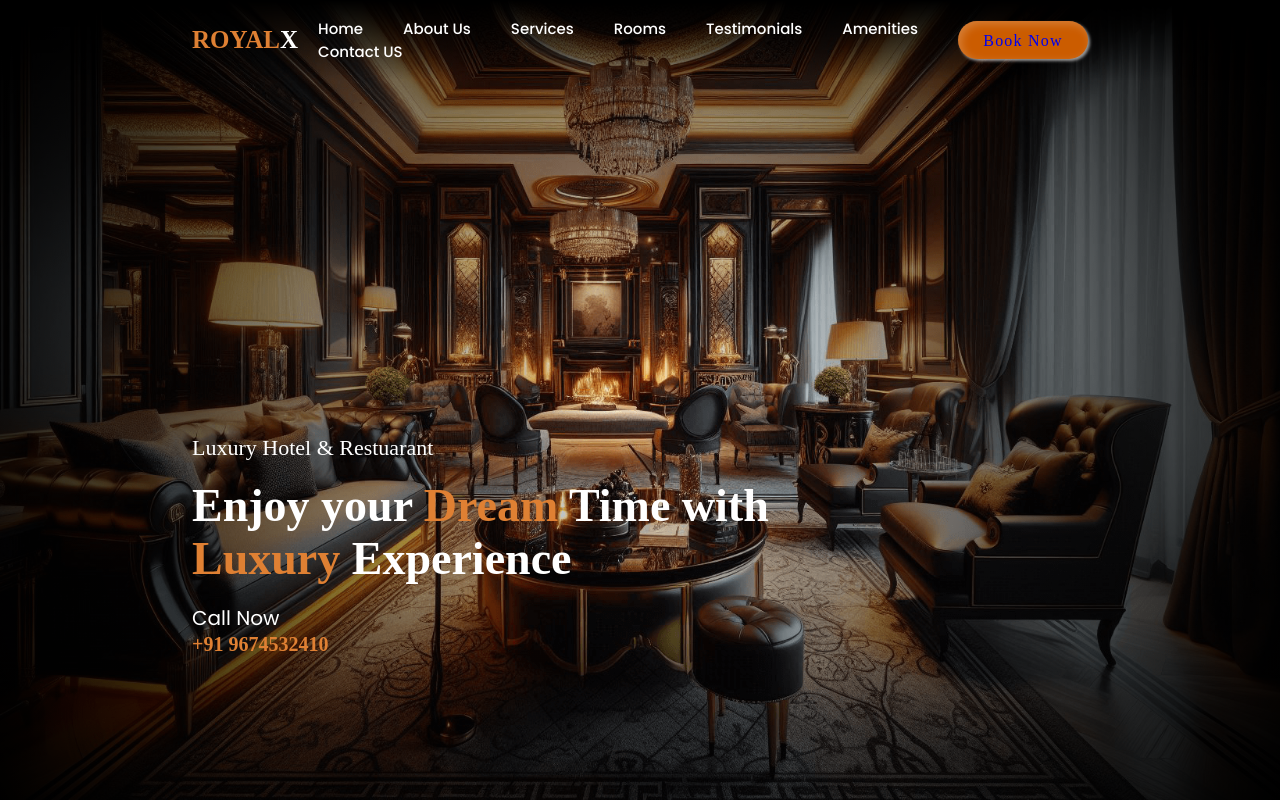
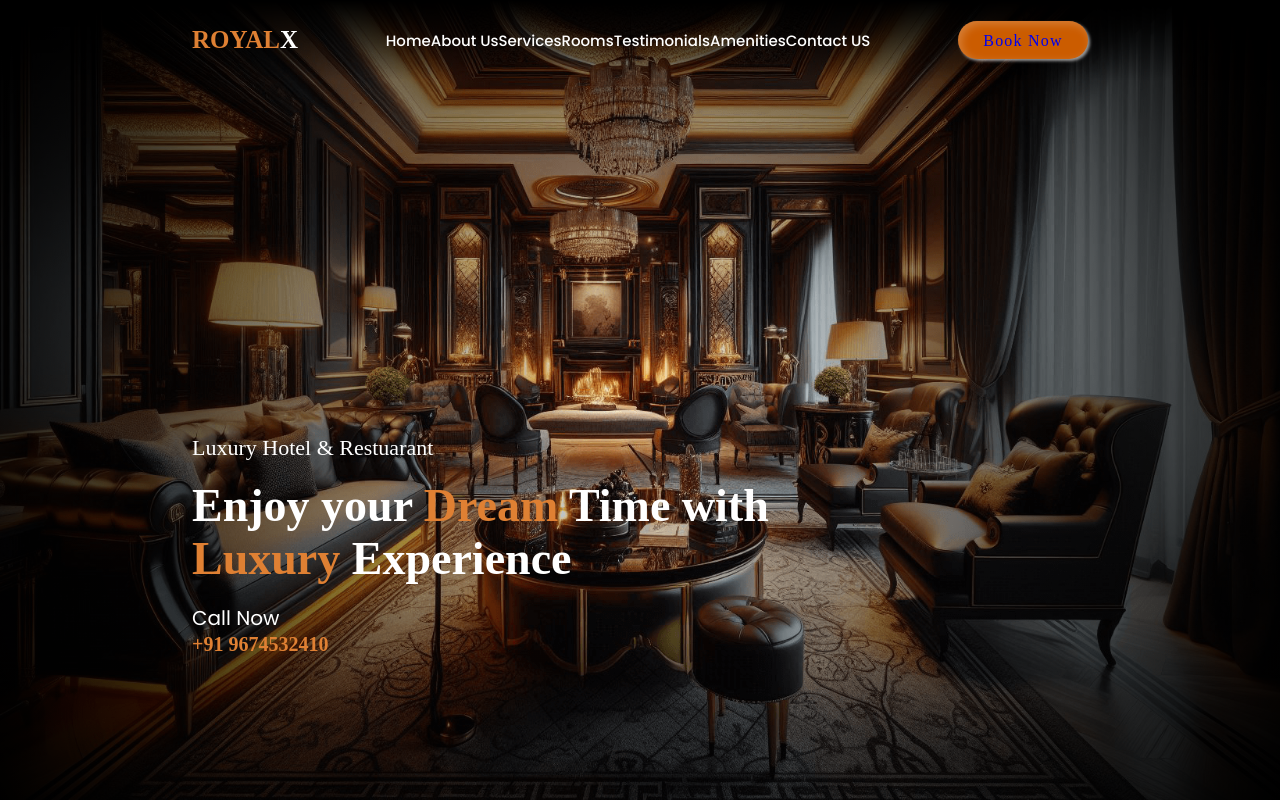
Before and after one commit to anjalivaidya321/Reactproject, a React (Vite) app: page /Home in a window 1280 px wide. Shown: the top 802 px of the page. Built offline with nearby package versions, Linux system fonts and the light colour scheme; a web font is replaced by a local one.

Commit message:
new changes

```diff
--- a/src/components/Nav/Nav.module.css
+++ b/src/components/Nav/Nav.module.css
@@ -11,7 +11,7 @@
 }
 .nav_wrapper ul li{
     display: inline-block;
-    margin:0 20px;
+    /* margin:0 20px; */
     position: relative;
 }
 .nav_wrapper ul li a{
@@ -20,18 +20,7 @@
     font-family: 'Poppins', sans-serif;
     font-size: 15px;
 }
-/* .nav_wrapper ul li::after{
-    position: absolute;
-    content: '';
-    top:10px;
-    left: -10px;
-    transform: translateX(-50%);
-    height: 5px;
-    width:5px;
-    border-radius: 50%;
-    background-color: #fff;
-    transition: .2s;
-} */
+
 .nav_wrapper ul li:hover::after{
     background-color: #df8033;
 }
```
Also changed, not shown: src/components/Nav/Nav.jsx (+0 -9 lines).
